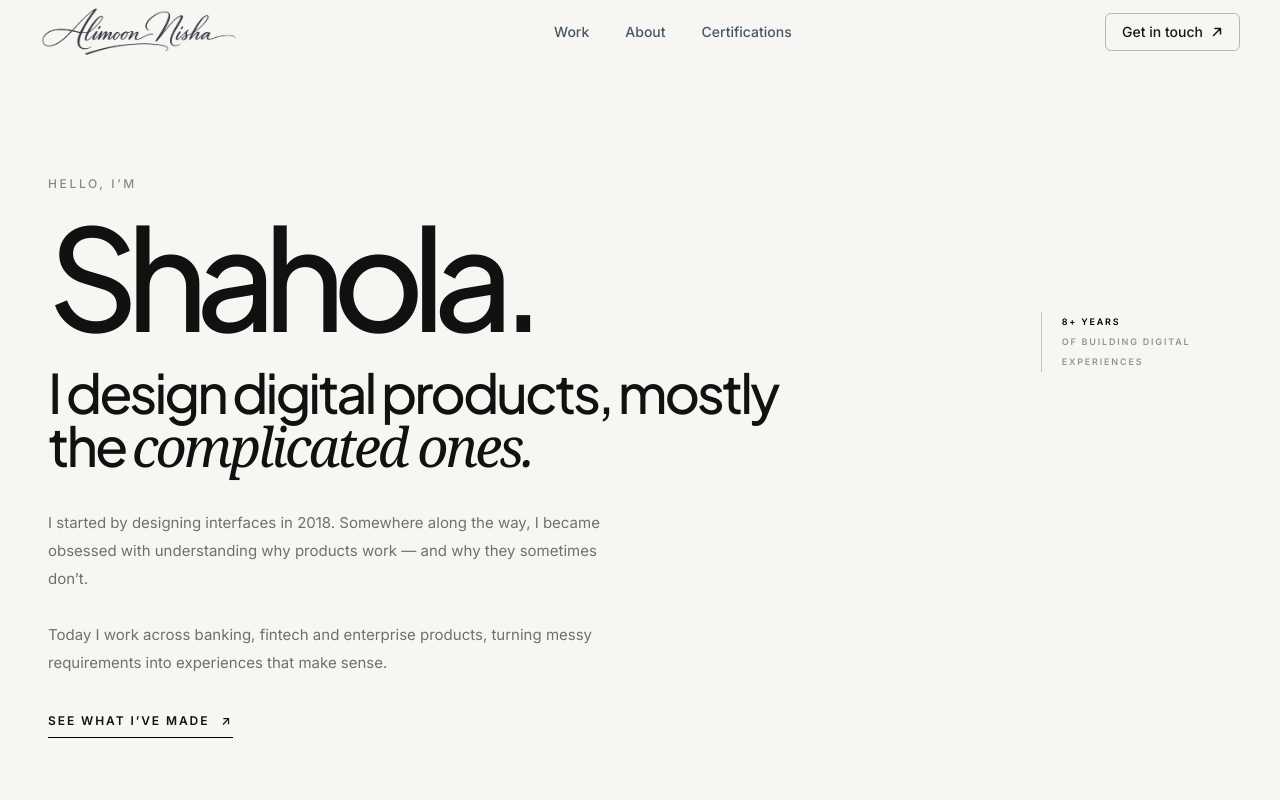
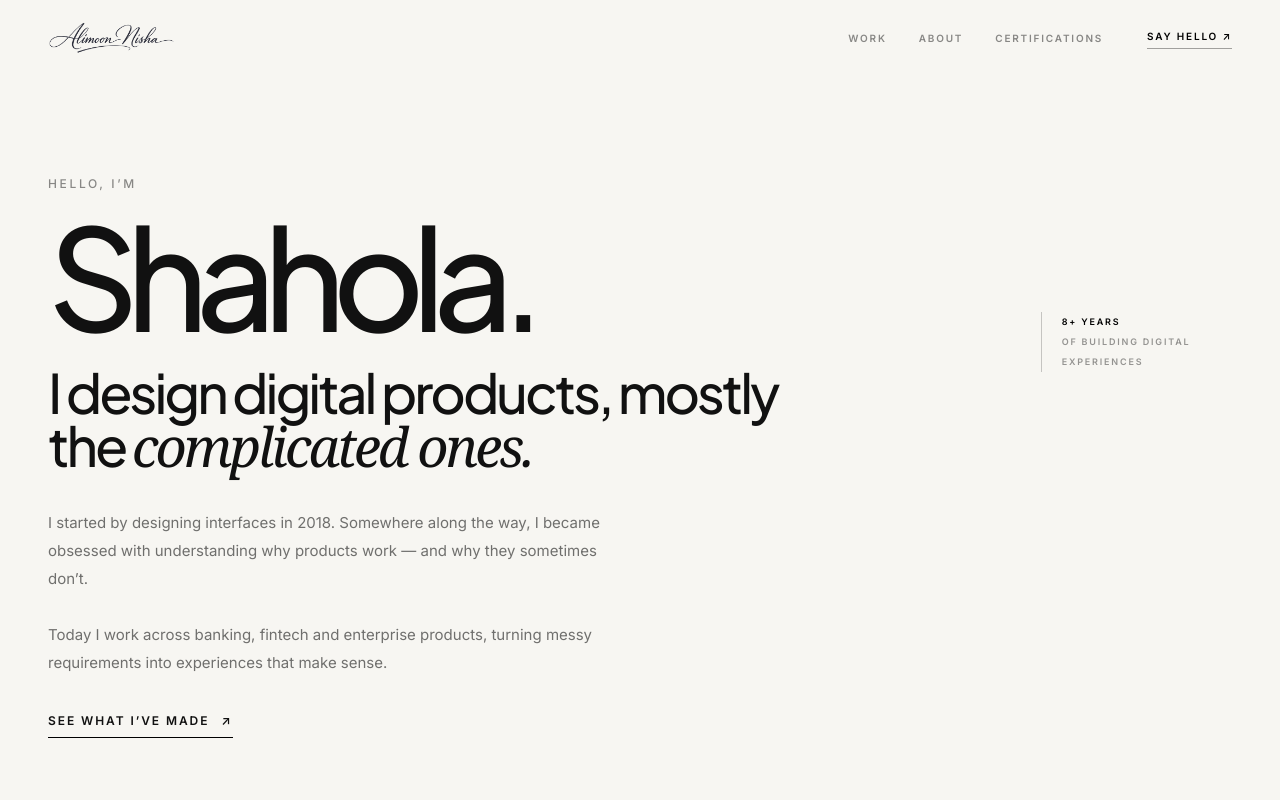
Before and after one commit to shaholaathena/shahola-nisha, a React (Vite) app: page / in a window 1280 px wide. Shown: the top 800 px of the page. Built offline with nearby package versions, Linux system fonts and the light colour scheme.

Commit message:
Fix global header and responsive menu

```diff
--- a/src/components/layout/Navigation.jsx
+++ b/src/components/layout/Navigation.jsx
@@ -14,155 +14,102 @@ export default function Navigation() {
   const [mobileOpen, setMobileOpen] = useState(false)
 
   useEffect(() => {
-    const onScroll = () => setScrolled(window.scrollY > 40)
+    const onScroll = () => setScrolled(window.scrollY > 24)
     window.addEventListener('scroll', onScroll, { passive: true })
     return () => window.removeEventListener('scroll', onScroll)
   }, [])
 
   useEffect(() => {
     const observer = new IntersectionObserver(
-      (entries) => {
-        entries.forEach((entry) => {
+      (entries) => entries.forEach((entry) => {
         if (entry.isIntersecting) setActiveSection(entry.target.id)
-        })
-      },
-      { threshold: 0.3, rootMargin: '-64px 0px 0px 0px' }
+      }),
+      { threshold: 0.25, rootMargin: '-80px 0px 0px 0px' }
     )
-    const sections = document.querySelectorAll('section[id]')
-    sections.forEach((s) => observer.observe(s))
+    document.querySelectorAll('section[id]').forEach((section) => observer.observe(section))
     return () => observer.disconnect()
   }, [])
 
   const handleLinkClick = (href) => {
     setMobileOpen(false)
     const el = document.querySelector(href)
-    if (el) el.scrollIntoView({ behavior: 'smooth' })
+    if (el) el.scrollIntoView({ behavior: 'smooth', block: 'start' })
   }
 
   return (
     <>
       <motion.header
-        initial={{ y: -20, opacity: 0 }}
+        initial={{ y: -16, opacity: 0 }}
         animate={{ y: 0, opacity: 1 }}
-        transition={{ duration: 0.6, ease: [0.16, 1, 0.3, 1] }}
-        className={`fixed top-0 left-0 right-0 z-50 transition-all duration-500 ${
-          scrolled
-            ? 'bg-surface-base/90 backdrop-blur-xl border-b border-border-subtle shadow-[0_1px_28px_rgba(0,0,0,0.07)]'
-            : 'bg-transparent shadow-none'
-        }`}
+        transition={{ duration: 0.55, ease: [0.16, 1, 0.3, 1] }}
+        className={`fixed inset-x-0 top-0 z-50 transition-all duration-300 ${scrolled ? 'border-b border-black/10 bg-[#f7f6f2]/92 backdrop-blur-md' : 'bg-transparent'}`}
       >
-        <div className="max-w-7xl mx-auto px-6 lg:px-10 h-16 flex items-center justify-between">
+        <div className="mx-auto flex h-[76px] max-w-[1540px] items-center justify-between px-6 sm:px-8 lg:px-12">
           <a
             href="#"
-            onClick={(e) => { e.preventDefault(); window.scrollTo({ top: 0, behavior: 'smooth' }) }}
-            className="group"
-            aria-label="Go to top"
+            onClick={(e) => { e.preventDefault(); window.scrollTo({ top: 0, behavior: 'smooth' }); setMobileOpen(false) }}
+            className="block shrink-0"
+            aria-label="Shahola — home"
           >
-            <img
-              src={logo}
-              alt="Alimoon Nisha"
-              className="h-14 w-auto object-contain opacity-85 group-hover:opacity-100 transition-opacity duration-300"
-              style={{ mixBlendMode: 'multiply' }}
-            />
+            <img src={logo} alt="Shahola" className="h-9 w-auto object-contain opacity-90" style={{ mixBlendMode: 'multiply' }} />
           </a>
 
-          {/* Desktop nav */}
-          <nav className="hidden md:flex items-center gap-1" role="navigation">
+          <nav className="hidden items-center gap-8 md:flex" aria-label="Primary navigation">
             {navLinks.map((link) => {
-              const isActive = activeSection === link.href.replace('#', '')
+              const active = activeSection === link.href.slice(1)
               return (
                 <a
                   key={link.label}
                   href={link.href}
                   onClick={(e) => { e.preventDefault(); handleLinkClick(link.href) }}
-                  className={`relative px-4 py-2 text-sm font-medium rounded-md transition-all duration-200 ${
-                    isActive
-                      ? 'text-ink-primary font-semibold'
-                      : 'text-ink-secondary hover:text-ink-primary'
-                  }`}
+                  className={`relative py-2 text-[10px] font-semibold uppercase tracking-[0.18em] transition-colors ${active ? 'text-black' : 'text-black/45 hover:text-black'}`}
                 >
-                  {isActive && (
-                    <motion.span
-                      layoutId="nav-indicator"
-                      className="absolute inset-0 rounded-md bg-black/[0.05]"
-                      transition={{ type: 'spring', stiffness: 400, damping: 40 }}
-                    />
-                  )}
-                  <span className="relative z-10">{link.label}</span>
+                  {link.label}
+                  {active && <motion.span layoutId="nav-dot" className="absolute -bottom-0.5 left-1/2 h-1 w-1 -translate-x-1/2 rounded-full bg-black" />}
                 </a>
               )
             })}
-          </nav>
-
-          {/* Right CTA */}
-          <div className="flex items-center gap-3">
             <a
               href="#contact"
               onClick={(e) => { e.preventDefault(); handleLinkClick('#contact') }}
-              className="hidden md:flex items-center gap-2 px-4 py-2 text-sm font-medium text-zinc-900 border border-zinc-800/30 rounded-md hover:bg-zinc-800/5 hover:border-zinc-800/50 transition-all duration-200"
+              className="ml-3 border-b border-black/35 pb-1 text-[10px] font-semibold uppercase tracking-[0.18em] text-black transition-colors hover:border-black"
             >
-              Get in touch
-              <svg width="12" height="12" viewBox="0 0 12 12" fill="none" aria-hidden="true">
-                <path d="M2.5 9.5L9.5 2.5M9.5 2.5H4M9.5 2.5V8" stroke="currentColor" strokeWidth="1.5" strokeLinecap="round" strokeLinejoin="round"/>
-              </svg>
+              Say hello ↗
             </a>
+          </nav>
 
-            {/* Mobile hamburger */}
           <button
-              onClick={() => setMobileOpen(!mobileOpen)}
-              className="md:hidden w-9 h-9 flex items-center justify-center rounded-md hover:bg-black/[0.04] transition-colors"
+            type="button"
+            onClick={() => setMobileOpen((open) => !open)}
+            className="flex h-10 w-10 items-center justify-center md:hidden"
             aria-label={mobileOpen ? 'Close menu' : 'Open menu'}
             aria-expanded={mobileOpen}
           >
-              <div className="w-4 flex flex-col gap-1">
-                <motion.span
-                  animate={mobileOpen ? { rotate: 45, y: 5 } : { rotate: 0, y: 0 }}
-                  className="block h-px bg-ink-primary origin-center transition-all"
-                />
-                <motion.span
-                  animate={mobileOpen ? { opacity: 0 } : { opacity: 1 }}
-                  className="block h-px bg-ink-primary"
-                />
-                <motion.span
-                  animate={mobileOpen ? { rotate: -45, y: -5 } : { rotate: 0, y: 0 }}
-                  className="block h-px bg-ink-primary origin-center transition-all"
-                />
-              </div>
+            <span className="flex w-5 flex-col gap-1.5">
+              <motion.span animate={mobileOpen ? { rotate: 45, y: 4 } : { rotate: 0, y: 0 }} className="block h-px w-full bg-black origin-center" />
+              <motion.span animate={mobileOpen ? { opacity: 0 } : { opacity: 1 }} className="block h-px w-full bg-black" />
+              <motion.span animate={mobileOpen ? { rotate: -45, y: -4 } : { rotate: 0, y: 0 }} className="block h-px w-full bg-black origin-center" />
+            </span>
           </button>
-          </div>
         </div>
       </motion.header>
 
-      {/* Mobile menu */}
       <AnimatePresence>
         {mobileOpen && (
           <motion.div
-            initial={{ opacity: 0, y: -8 }}
+            initial={{ opacity: 0, y: -10 }}
             animate={{ opacity: 1, y: 0 }}
-            exit={{ opacity: 0, y: -8 }}
-            transition={{ duration: 0.2, ease: 'easeOut' }}
-            className="fixed top-16 left-0 right-0 z-40 bg-surface-base/96 backdrop-blur-xl border-b border-border-subtle md:hidden"
+            exit={{ opacity: 0, y: -10 }}
+            transition={{ duration: 0.2 }}
+            className="fixed inset-x-0 top-[76px] z-40 border-b border-black/10 bg-[#f7f6f2] md:hidden"
           >
-            <nav className="max-w-7xl mx-auto px-6 py-4 flex flex-col gap-1">
+            <nav className="mx-auto flex max-w-[1540px] flex-col px-6 py-5 sm:px-8" aria-label="Mobile navigation">
               {navLinks.map((link) => (
-                <a
-                  key={link.label}
-                  href={link.href}
-                  onClick={(e) => { e.preventDefault(); handleLinkClick(link.href) }}
-                  className="px-4 py-3 text-sm font-medium text-ink-secondary hover:text-ink-primary rounded-md hover:bg-black/[0.03] transition-all"
-                >
+                <a key={link.label} href={link.href} onClick={(e) => { e.preventDefault(); handleLinkClick(link.href) }} className="border-b border-black/10 py-4 text-sm font-medium">
                   {link.label}
                 </a>
               ))}
-              <div className="mt-2 pt-3 border-t border-border-subtle">
-                <a
-                  href="#contact"
-                  onClick={(e) => { e.preventDefault(); handleLinkClick('#contact') }}
-                  className="flex items-center gap-2 px-4 py-3 text-sm font-medium text-zinc-500"
-                >
-                  Get in touch →
-                </a>
-              </div>
+              <a href="#contact" onClick={(e) => { e.preventDefault(); handleLinkClick('#contact') }} className="py-4 text-sm font-medium">Say hello ↗</a>
             </nav>
           </motion.div>
         )}
```
Lines whose indentation alone changed are shown as unchanged.
